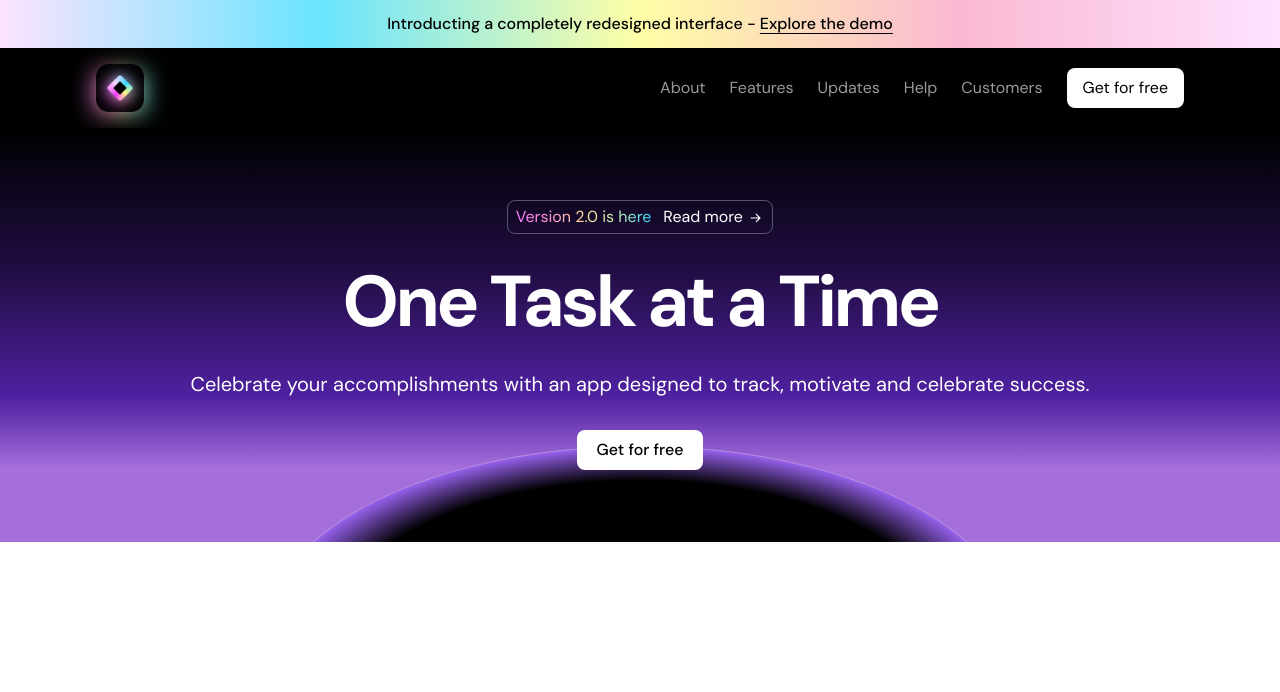
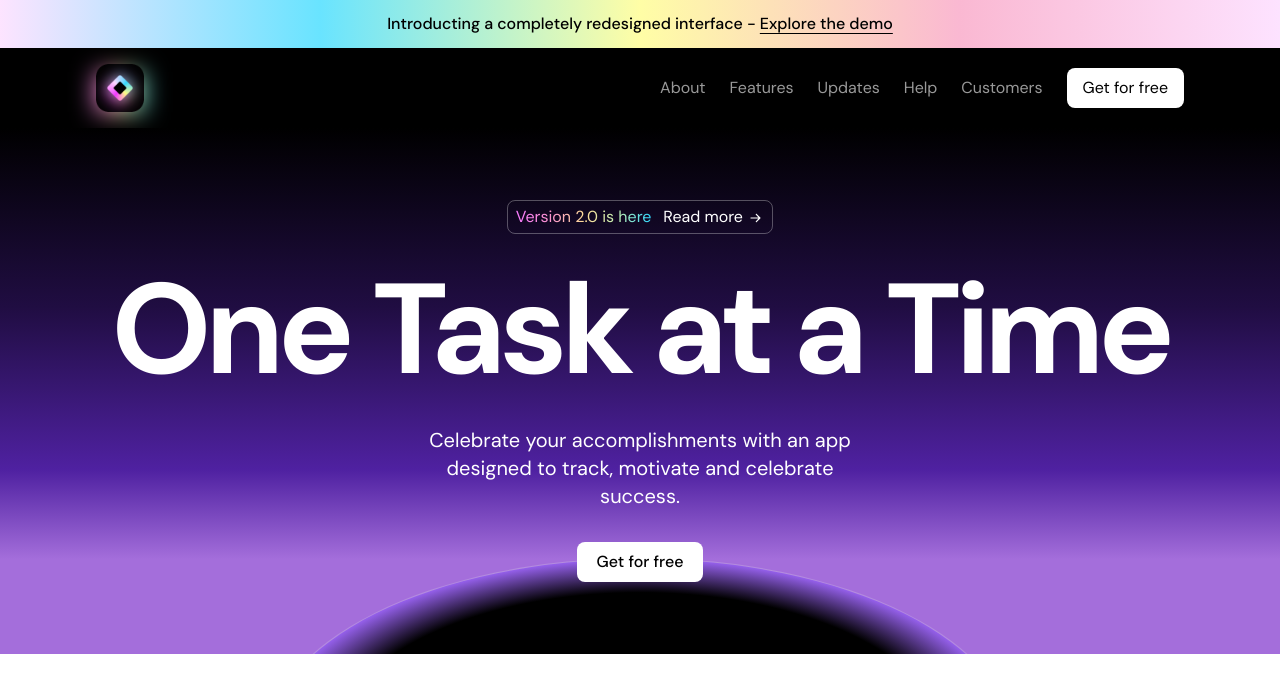
Before and after one commit to onitsuji/dark-saas-landing, a Next.js app: page / in a window 1280 px wide. Shown: the top 692 px of the page. Built offline with nearby package versions, Linux system fonts and the light colour scheme.

Commit message:
hero font and layout

```diff
--- a/components/hero.tsx
+++ b/components/hero.tsx
@@ -18,13 +18,16 @@ export const Hero = () => {
             </span>
           </a>
         </div>
-        <h1 className="text-7xl font-bold tracking-tighter text-center mt-8">
-          One Task at a Time
-        </h1>
-        <p className="text-center text-xl mt-8">
-          Celebrate your accomplishments with an app designed to track, motivate
-          and celebrate success.
-        </p>
+        <div className="flex items-center flex-col">
+          <h1 className="text-7xl font-bold tracking-tighter text-center mt-8 inline-flex sm:text-9xl">
+            One Task <br className="lg:hidden" />
+            at a Time
+          </h1>
+          <p className="text-center text-xl mt-8 max-w-md">
+            Celebrate your accomplishments with an app designed to track,
+            motivate and celebrate success.
+          </p>
+        </div>
         <div className="flex justify-center mt-8">
           <button className="bg-white text-black py-2 px-5 rounded-lg font-medium">
             Get for free
```
